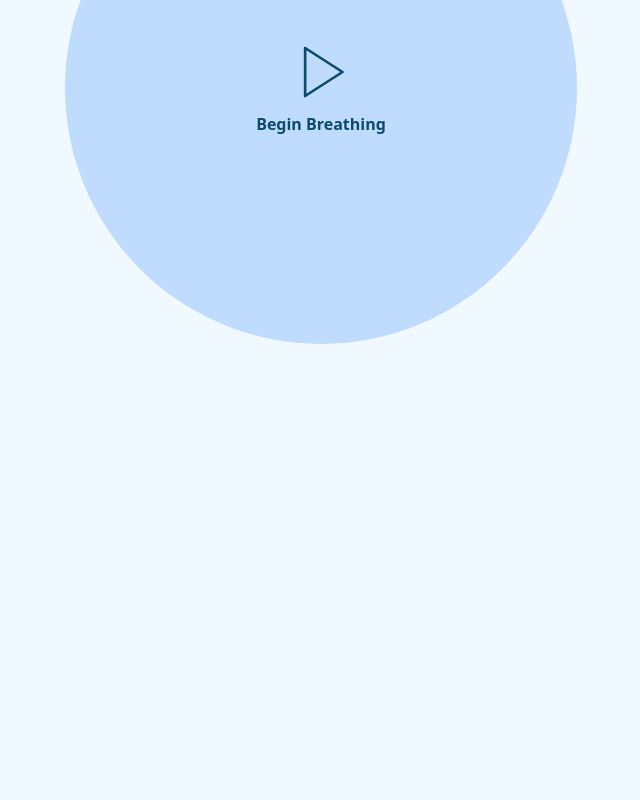
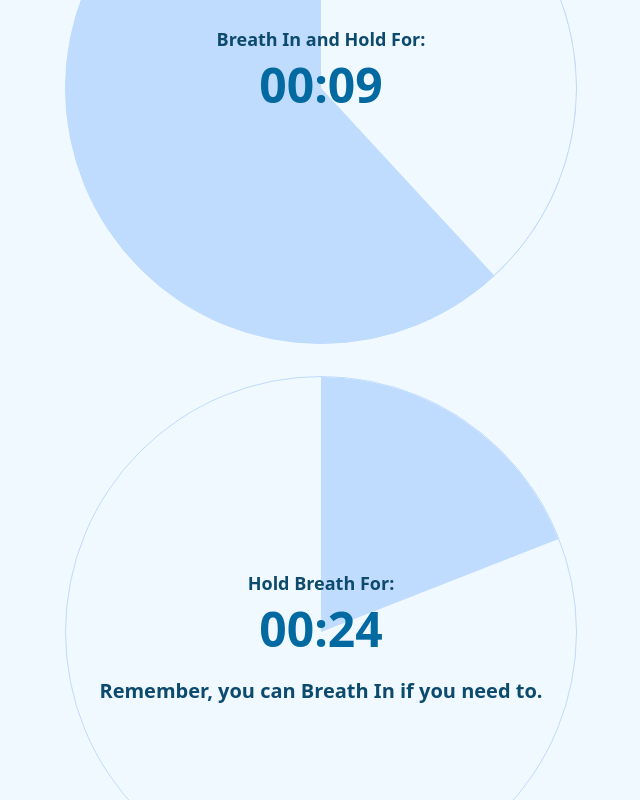
Before and after one commit to kozopas228/pause-loop, a React (Vite) app in the folder frontend/: page /breathing in a window 1280 px wide. Shown: the part 300-1100 px from the top of the page, without its empty margins (319-959 px from the left). Before the commit the page ends 800 px from the top, so only its background shows below. Built offline with nearby package versions, Linux system fonts and the light colour scheme.

Commit message:
small layout fixes

```diff
--- a/frontend/src/pages/breathing/BreathHoldingCountdown.tsx
+++ b/frontend/src/pages/breathing/BreathHoldingCountdown.tsx
@@ -30,7 +30,7 @@ const BreathHoldingCountdown = ({
                 animate={{ opacity: 1 }}
                 exit={{ opacity: 0 }}
                 transition={{ duration: 0.5 }}>
-                <div className='absolute left-[50%] top-[51%] z-10 flex translate-x-[-50%] translate-y-[-50%] flex-col items-center justify-center'>
+                <div className='absolute left-[50%] top-[55%] z-10 flex translate-x-[-50%] translate-y-[-50%] flex-col items-center justify-center md:top-[51%]'>
                     <p className='text-center font-semibold text-sky-900 dark:text-sky-300 md:text-lg'>
                         Hold Breath For:
                     </p>
--- a/frontend/src/pages/breathing/BreathingCircle.tsx
+++ b/frontend/src/pages/breathing/BreathingCircle.tsx
@@ -103,7 +103,7 @@ const BreathingCircle = ({
                     transitionDuration: `${BREATHING_BREATH_DURATION * 1000}ms`,
                 }}></div>
             <div
-                className={`translate absolute top-0 z-0 h-[256px] w-[256px] rounded-full border-[3px] border-blue-200 dark:border-blue-300 bg-transparent md:h-[512px] md:w-[512px]`}
+                className={`translate absolute top-0 z-0 h-[256px] w-[256px] rounded-full border-[3px] border-blue-200 bg-transparent dark:border-blue-300 md:h-[512px] md:w-[512px]`}
                 style={{
                     transitionDuration: `${BREATHING_BREATH_DURATION * 1000}ms`,
                 }}></div>
--- a/frontend/src/pages/breathing/BreathingPage.tsx
+++ b/frontend/src/pages/breathing/BreathingPage.tsx
@@ -25,6 +25,18 @@ const BreathingPage = () => {
             <h1 className='text-center text-sm text-sky-900 dark:text-sky-50'>
                 Round: <b>{round}</b>
             </h1>
+
+            <InhaleHoldingCountdown
+                setPhase={setPhase}
+                round={round}
+                breatheOutAudioRef={breatheOutAudioRef}
+            />
+
+            <BreathHoldingCountdown
+                setPhase={setPhase}
+                round={round}
+                breatheInAudioRef={breatheInAudioRef}
+            />
 
             {phase === BreathingPhaseEnum.NotStarted ? (
                 <BreathingStartButton setPhase={setPhase} />
--- a/frontend/src/pages/breathing/InhaleHoldingCountdown.tsx
+++ b/frontend/src/pages/breathing/InhaleHoldingCountdown.tsx
@@ -28,7 +28,7 @@ const InhaleHoldingCountdown = ({
         return (
             <div>
                 <motion.div
-                    className='absolute left-[50%] top-[46%] z-10 flex translate-x-[-50%] translate-y-[-50%] flex-col items-center justify-center'
+                    className='absolute left-[50%] top-[52%] z-10 flex translate-x-[-50%] translate-y-[-50%] flex-col items-center justify-center md:top-[51%]'
                     initial={{ opacity: 0 }}
                     animate={{ opacity: 1 }}
                     exit={{ opacity: 0 }}
--- a/frontend/src/utils/constants.ts
+++ b/frontend/src/utils/constants.ts
@@ -7,12 +7,12 @@ export const POMODORO_FOCUS_DURATION = 25 * 60;
 export const POMODORO_SHORT_BREAK_DURATION = 5 * 60;
 export const POMODORO_LONG_BREAK_DURATION = 30 * 60;
 
-export const BREATHING_BREATHS_AMOUNT = 2;
+export const BREATHING_BREATHS_AMOUNT = 30;
 export const BREATHING_BREATH_DURATION = 1.82;
 export const BREATHING_HOLD_BREATH_SMALL_DURATION = 1.2;
 export const BREATHING_PREPARATION_TIME = 6;
-export const BREATHING_BREATH_HOLD_BASE_TIME = 5;
-export const BREATHING_INHALE_HOLD_TIME = 5;
+export const BREATHING_BREATH_HOLD_BASE_TIME = 30;
+export const BREATHING_INHALE_HOLD_TIME = 15;
 export const BREATHING_ROUNDS_AMOUNT = 3;
 export const BREATHING_PAUSE_BETWEEN_ROUNDS = 10;
 
```
